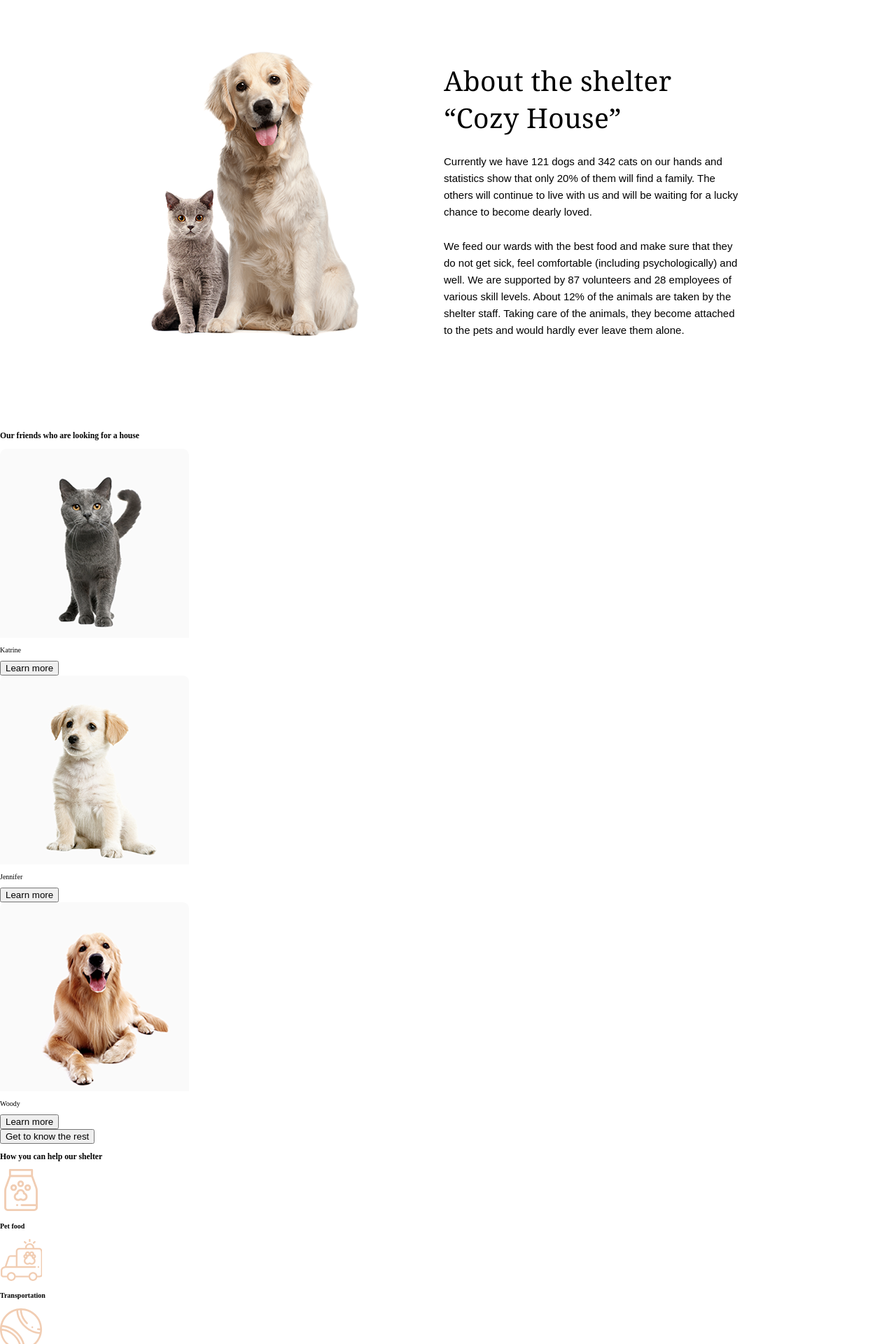
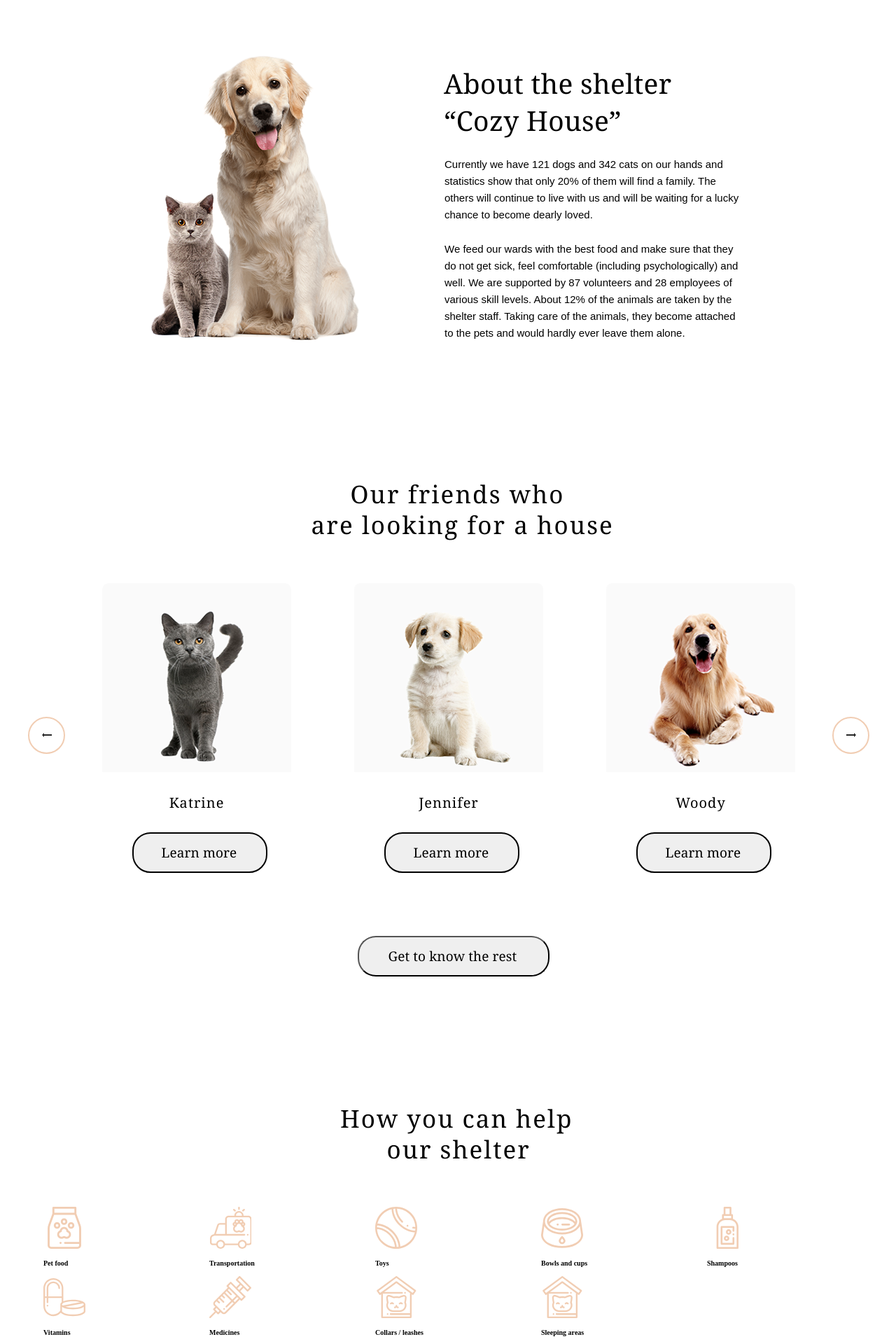
Before and after one commit to YuriiShchyrba/shelter, a PHP site: page / in a window 1280 px wide. Shown: the part 960-2880 px from the top of the page at 70% size. Run offline with PHP 8.4, Linux system fonts and the light colour scheme.

Commit message:
feat: update

```diff
--- a/index.html
+++ b/index.html
@@ -28,7 +28,9 @@
             <div class="need__content">
                 <h1>Not only people <br>need a house</h1>
                 <p>We offer to give a chance to a little and nice puppy with an extremely<br> wide and open heart. He or she will love you more than anybody else<br> in the world, you will see!</p>
+                <div class="need__button">
                     <button>Make a friend</button>
+                </div>
             </div>
             <div class="need__picture">
                 <img src="assets/need_puppy.png" alt="WHAAAAAAAAAAAAAAAAAAAAAAAAAAAAAAAAAAAT">
@@ -48,16 +50,19 @@
         </div>
     </section>
     <section class="looking-house">
-        <div class="wrapper">
-            <h3>Our friends who are looking for a house</h3>
+        <div class="wrapper looking-house__wrapper">
+            <h3>&#160&#160&#160&#160&#160Our friends who<br>are looking for a house</h3>
+            <div class="looking-house__menu">
                 <div class="arrows arrow__left">
-                <span></span>
+                    <img src="assets/Arrow-left.png" alt="">
                 </div>
                 <div class="friends">
                     <div class="friend">
                         <img src="assets/friend_Katrina.png" alt="">
                         <p>Katrine</p>
+                        <div>
                             <button>Learn more</button>
+                        </div>
                     </div>
                     <div class="friend">
                         <img src="assets/friend_Jennifer.png" alt="">
@@ -71,14 +76,17 @@
                     </div>
                 </div>
                 <div class="arrows arrow__right">
-                <span></span>
+                    <img src="assets/Arrow-right.png" alt="">
                 </div>
+            </div>
+            <div class="get-to-know-button">
                 <button>Get to know the rest</button>
+            </div>
         </div>
     </section>
     <section class="help">
-        <div class="wrapper">
-            <h3>How you can help our shelter</h3>
+        <div class="wrapper help__wrapper">
+            <h3>How you can help<br>&#160&#160&#160&#160&#160&#160our shelter</h3>
             <div class="help__tools">
                 <div class="tool">
                     <div class="tool__icon">
--- a/style.css
+++ b/style.css
@@ -1,6 +1,7 @@
 html{
     font-size: 10px;
 }
+
 
 body{
     margin: 0;
@@ -10,6 +11,13 @@ body{
 .wrapper{
     max-width: 1280px;
     margin: auto;
+}
+
+button{
+    padding: 14px 45px 14px 42px;
+    border-radius: 26px;
+    font: 19px Georgia, serif;
+    letter-spacing: 0.1px;
 }
 
 a{
@@ -23,8 +31,8 @@ a{
 
 
 .logo{
-    padding-top: 28px;
-    padding-left: 43px;
+    padding-top: 34px;
+    padding-left: 42px;
 }
 
 .logo h2{
@@ -40,7 +48,7 @@ a{
     padding-top: 7px;
     color: #FFFFFF;
     letter-spacing: 1px;
-    padding-left: 1px;
+    padding-left: 2px;
 }
 
 .header__navigation ul{
@@ -51,7 +59,7 @@ a{
 
 .header__navigation ul li{
     padding-right: 34px;
-    padding-top: 64px;
+    padding-top: 69px;
     font-size: 15px;
     font-family: Arial;
     letter-spacing: 0.1px;
@@ -81,6 +89,10 @@ a{
     color: white;
 }
 
+.need__button{
+    padding: 28px 0 0 40px;
+}
+
 .need__picture{
     padding-top: 44px;
     padding-left: 44px;
@@ -95,7 +107,7 @@ a{
 }
 
 .about__content{
-    padding: 55px 0 106px 120px;
+    padding: 53px 0 99px 120px;
 }
 
 .about__content h3{
@@ -107,11 +119,97 @@ a{
 }
 
 .about__content p{
-    padding-top: 10px;
+    padding: 10px 0 0 1px;
     font: 15px Arial, sans-serif;
     letter-spacing: 0.0px;
     line-height: 24px;
 }
+
+.looking-house{
+    display: flex;
+}
+
+.looking-house__wrapper h3{
+    font: 35px Georgia, serif;
+    padding: 47px 0 0 406px;
+    letter-spacing: 2.1px;
+    line-height: 44px;
+}
+
+.looking-house .arrows{
+    margin: 217px 0 0 0;
+    border: 2px #F1CDB3 solid;
+    width: 13px;
+    height: 13px;
+    padding: 18px;
+    border-radius: 50%;
+}
+
+.looking-house .arrow__left{
+    margin-left: 1px;
+}
+
+.looking-house__menu{
+    display: flex;
+}
+
+.looking-house .friends{
+    display: flex;
+    width: 1043px;
+    padding: 26px 0px 0 53px;
+}
+
+.looking-house .friend{
+    padding-right: 90px;
+}
+
+.looking-house .friend p{
+    padding: 8px 0 0 1px;
+    font: 20px Georgia, serif;
+    letter-spacing: 1px;
+    text-align: center;
+}
+
+.looking-house .friend button{
+    margin-top: 9px;
+    margin-left: 43px;
+    padding: 14px 42px 14px 40px;
+    border: 2px solid black;
+    border-radius: 26px;
+    font: 19px Georgia, serif;
+}
+
+.looking-house .get-to-know-button{
+    padding: 90px 0px 100px 472px;
+}
+
+.looking-house .get-to-know-button button{
+    padding: 14px 45px 14px 42px;
+    border-radius: 26px;
+    font: 19px Georgia, serif;
+    letter-spacing: 0.1px;
+}
+
+.help__wrapper h3{
+    font: 35px Georgia, serif;
+    padding: 46px 0 0 486px;
+    line-height: 44px;
+    letter-spacing: 2px;
+}
+
+.help__tools{
+    display: flex;
+    padding: 25px 0 0 0px;
+    flex-wrap: wrap;
+}
+
+.help__tools .tool{
+    width: 150px;
+    margin: 0px 25px 0 62px;
+}
+
+
+
 
 
 .pet-food{
```
Also changed, not shown: assets/Arrow-left.png (added), assets/Arrow-right.png (added). Lines whose indentation alone changed are shown as unchanged.
